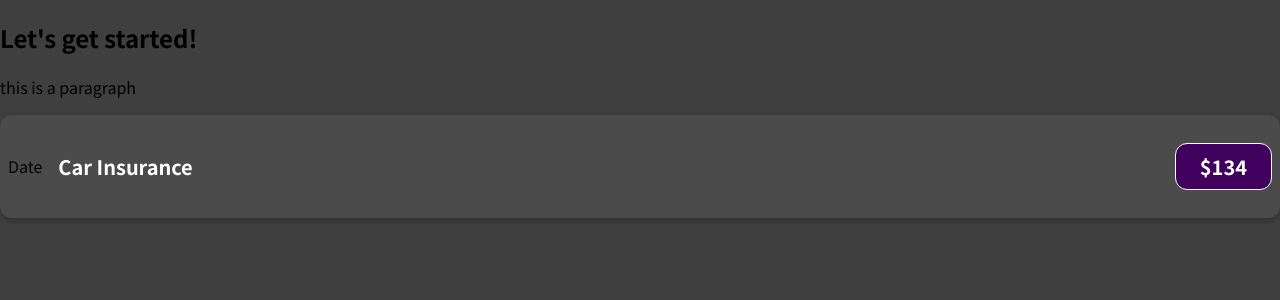
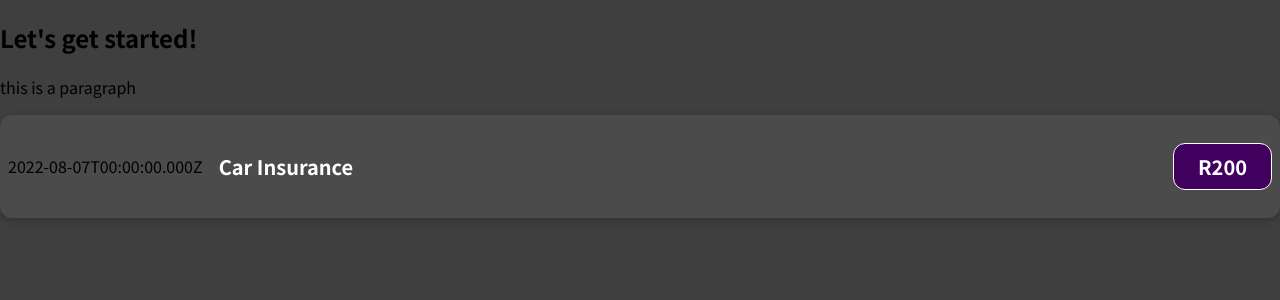
Before and after one commit to Clyde369/expenses-app-reactjs, a React (Create React App) app: page / in a window 1280 px wide. Shown: the top 300 px of the page. Built offline with nearby package versions, Linux system fonts and the light colour scheme.

Commit message:
Outputting dynamic data to show on the page(const)

```diff
--- a/src/components/ExpenseItem.js
+++ b/src/components/ExpenseItem.js
@@ -2,14 +2,18 @@ import React from "react";
 import './Expenseitem.css'
 
 const ExpenseItem = () => {
+   const expenseDate = new Date(2022, 7, 7);
+   const expenseTitle = 'Car Insurance'
+   const expenseAmount = '200'
+
   return (
   <div className="expense-item">
       <div>
-         Date
+         {expenseDate.toISOString()}
       </div>
          <div className="expense-item__description">
-            <h2>Car Insurance</h2>
-            <p className="expense-item__price">$134</p>
+            <h2>{expenseTitle}</h2>
+            <p className="expense-item__price">R{expenseAmount}</p>
          </div>
   </div>);
 };
```
Also changed, not shown: 1 other file (tests, documents, lock files or other folders).
